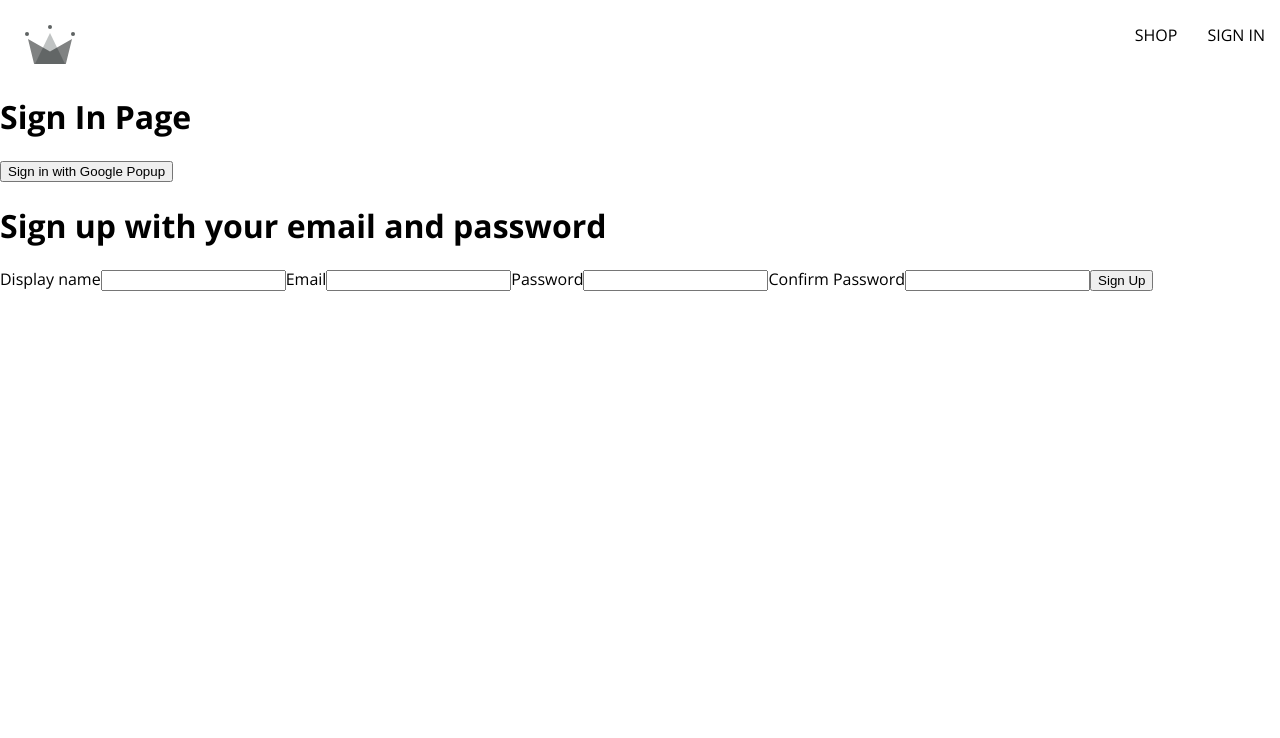
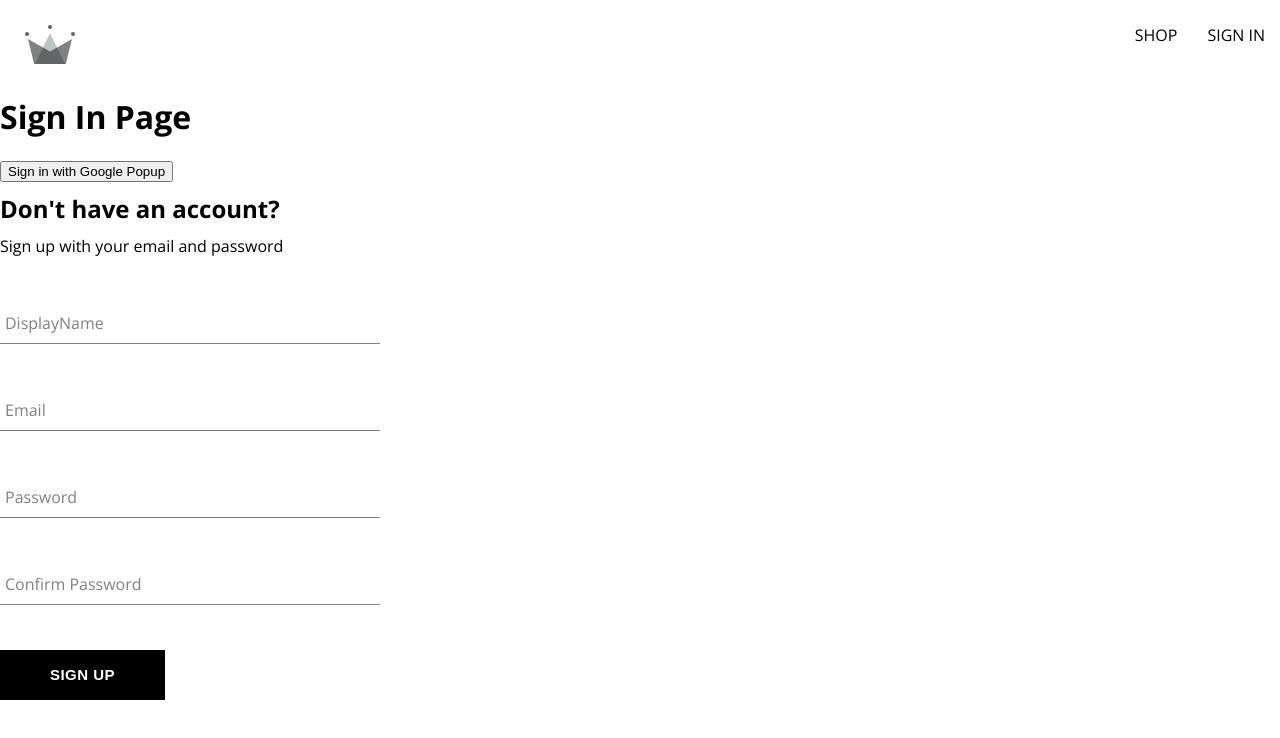
Before and after one commit to tomercarolla/dogs-shop, a React (Create React App) app: page /sign-in in a window 1280 px wide. Shown: the top 738 px of the page. Built offline with nearby package versions, Linux system fonts and the light colour scheme.

Commit message:
styles sign up form and add button component

```diff
--- /dev/null
+++ b/src/components/button/button.component.jsx
@@ -0,0 +1,18 @@
+import './button.styles.scss';
+
+const BUTTON_STYLES_CLASSES = {
+    google: 'google-sign-in',
+    inverted: 'inverted'
+}
+
+const Button = ({children, buttonType, ...btnProps}) => {
+    return (
+        <button
+            className={`btn-container ${BUTTON_STYLES_CLASSES[buttonType]}`}
+            {...btnProps}>
+            {children}
+        </button>
+    )
+}
+
+export default Button;
--- /dev/null
+++ b/src/components/button/button.styles.scss
@@ -0,0 +1,45 @@
+.btn-container {
+  min-width: 165px;
+  width: auto;
+  height: 50px;
+  letter-spacing: 0.5px;
+  line-height: 50px;
+  padding: 0 35px 0 35px;
+  font-size: 15px;
+  background-color: black;
+  color: white;
+  text-transform: uppercase;
+  font-weight: bolder;
+  border: none;
+  cursor: pointer;
+  display: flex;
+  justify-content: center;
+
+  &:hover {
+    background-color: white;
+    color: black;
+    border: 1px solid black;
+  }
+
+  &.google-sign-in {
+    background-color: #4285f4;
+    color: white;
+
+    &:hover {
+      background-color: #357ae8;
+      border: none;
+    }
+  }
+
+  &.inverted {
+    background-color: white;
+    color: black;
+    border: 1px solid black;
+
+    &:hover {
+      background-color: black;
+      color: white;
+      border: none;
+    }
+  }
+}
--- /dev/null
+++ b/src/components/form-input/form-input.component.ts.js
@@ -0,0 +1,16 @@
+import './form-input.styles.scss'
+
+const FormInput = ({label, ...inputProps}) => {
+    return (
+        <div className="input-group">
+            <input className="form-input" {...inputProps}/>
+            {
+                label &&
+                <label className={`${inputProps.value.length ? 'shrink' : ''} form-input-label`}
+                       htmlFor="displayName">{label}</label>
+            }
+        </div>
+    )
+}
+
+export default FormInput;
--- /dev/null
+++ b/src/components/form-input/form-input.styles.scss
@@ -0,0 +1,53 @@
+$sub-color: grey;
+$main-color: black;
+
+@mixin shrinkLabel {
+  top: -14px;
+  font-size: 12px;
+  color: $main-color;
+}
+
+.input-group {
+  position: relative;
+  margin: 45px 0;
+
+  .form-input {
+    background-color: white;
+    color: $sub-color;
+    font-size: 18px;
+    padding: 10px 10px 10px 5px;
+    display: block;
+    width: 100%;
+    border: none;
+    border-radius: 0;
+    border-bottom: 1px solid $sub-color;
+    margin: 25px 0;
+
+    &:focus {
+      outline: none;
+    }
+
+    &:focus ~ .form-input-label {
+      @include shrinkLabel();
+    }
+  }
+
+  input[type='password'] {
+    letter-spacing: 0.3em;
+  }
+
+  .form-input-label {
+    color: $sub-color;
+    font-size: 16px;
+    font-weight: normal;
+    position: absolute;
+    pointer-events: none;
+    left: 5px;
+    top: 10px;
+    transition: 300ms ease all;
+
+    &.shrink {
+      @include shrinkLabel();
+    }
+  }
+}
--- a/src/components/sign-up-form/sign-up-form.component.jsx
+++ b/src/components/sign-up-form/sign-up-form.component.jsx
@@ -1,5 +1,9 @@
 import {useState} from "react";
 import {createAuthUserWithEmailAndPassword, createUserDocumentFromAuth} from "../../utils/firebase/firebase.utils";
+import FormInput from "../form-input/form-input.component.ts";
+
+import './sign-up-form.styles.scss';
+import Button from "../button/button.component";
 
 const defaultFormFields = {
     displayName: '',
@@ -43,33 +47,47 @@
     }
 
     return (
-        <div>
-            <h1>Sign up with your email and password</h1>
+        <div className="sign-up-container">
+            <h2>Don't have an account?</h2>
+            <span>Sign up with your email and password</span>
             <form onSubmit={handleSubmit}>
-                <label htmlFor="displayName">Display name</label>
-                <input type="text"
+                <FormInput
+                    label="DisplayName"
+                    type="text"
                     id="displayName"
                     name="displayName"
                     required
                     onChange={handleChange}
                     value={displayName}/>
 
-                <label htmlFor="email">Email</label>
-                <input type="email"
+                <FormInput
+                    label="Email"
+                    type="email"
                     id="email"
                     name="email"
                     required
                     onChange={handleChange}
                     value={email}/>
 
-                <label htmlFor="password">Password</label>
-                <input type="password" id="password" name="password" required onChange={handleChange} value={password}/>
+                <FormInput
+                    label="Password"
+                    type="password"
+                    id="password"
+                    name="password"
+                    required
+                    onChange={handleChange}
+                    value={password}/>
 
-                <label htmlFor="confirmPassword">Confirm Password</label>
-                <input type="password" id="confirmPassword" name="confirmPassword" required onChange={handleChange}
+                <FormInput
+                    label="Confirm Password"
+                    type="password"
+                    id="confirmPassword"
+                    name="confirmPassword"
+                    required
+                    onChange={handleChange}
                     value={confirmPassword}/>
 
-                <button type="submit">Sign Up</button>
+                <Button type="submit">Sign Up</Button>
             </form>
         </div>
     )
--- /dev/null
+++ b/src/components/sign-up-form/sign-up-form.styles.scss
@@ -0,0 +1,10 @@
+.sign-up-container {
+  display: flex;
+  flex-direction: column;
+  width: 380px;
+
+  h2 {
+    margin: 10px 0;
+
+  }
+}
```
Lines whose indentation alone changed are shown as unchanged.
